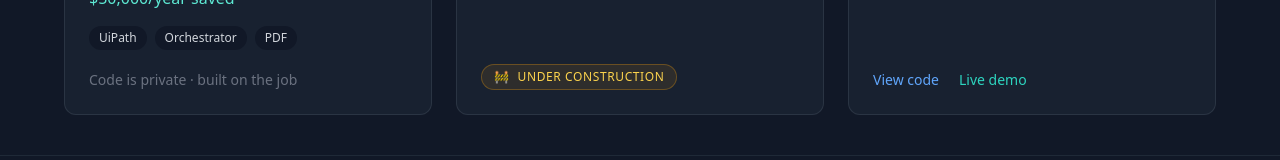
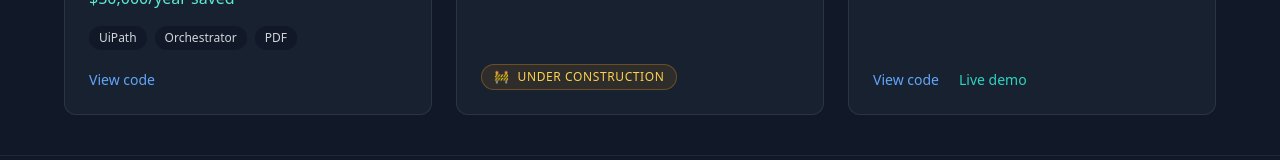
Before and after one commit to Chris1112220/ChrisDev-Portfolio, a React (Create React App) app in the folder frontend/: page /projects in a window 1280 px wide. Shown: the part 966-1126 px from the top of the page. Built offline with nearby package versions, Linux system fonts and the light colour scheme.

Commit message:
feat: link ACH PDF Splitter portfolio card to public showcase repo

```diff
--- a/frontend/src/data/projects.js
+++ b/frontend/src/data/projects.js
@@ -60,7 +60,7 @@ const projects = [
       "Splits combined ACH payment PDFs into individual documents, names them and files them automatically, running unattended in UiPath Orchestrator.",
     impact: "$50,000/year saved",
     stack: ["UiPath", "Orchestrator", "PDF"],
-    repo: "",
+    repo: "https://github.com/Chris1112220/uipath-ach-pdf-splitter",
     live: "",
     featured: true,
   },
```
